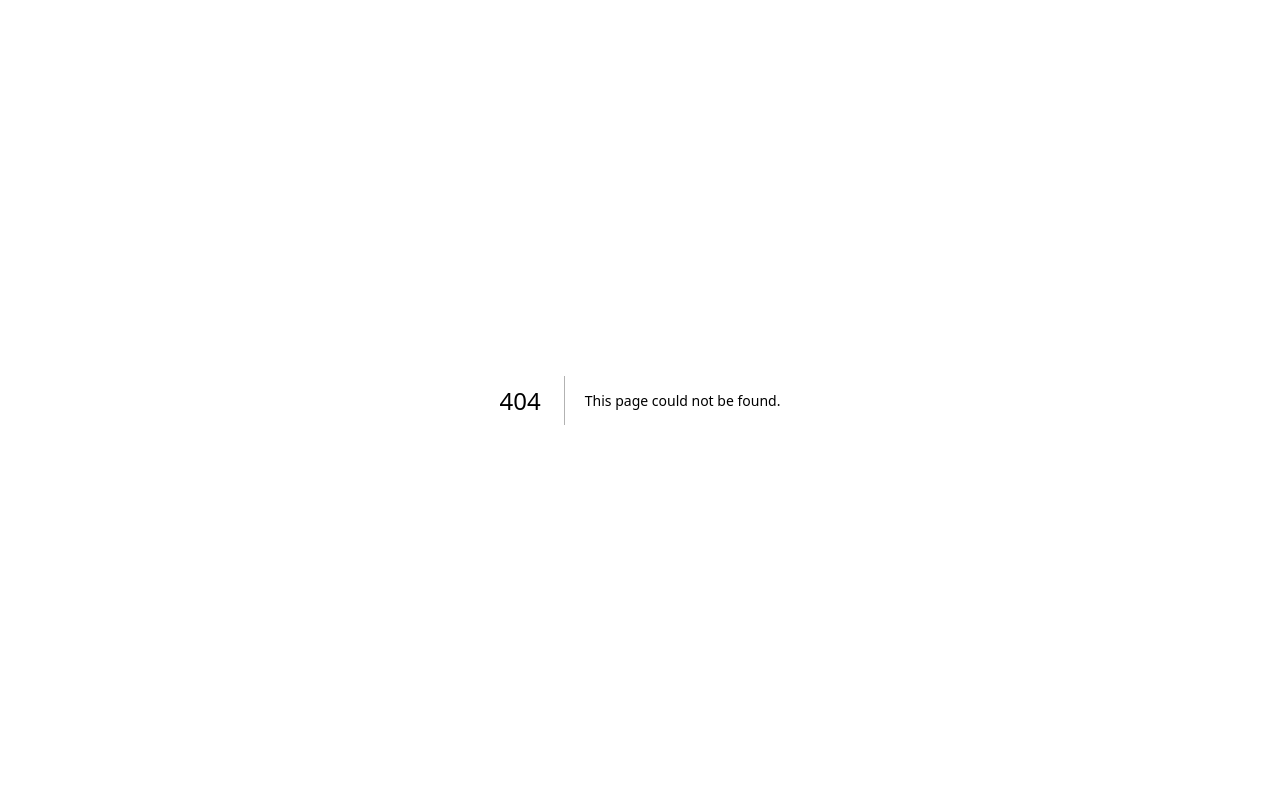
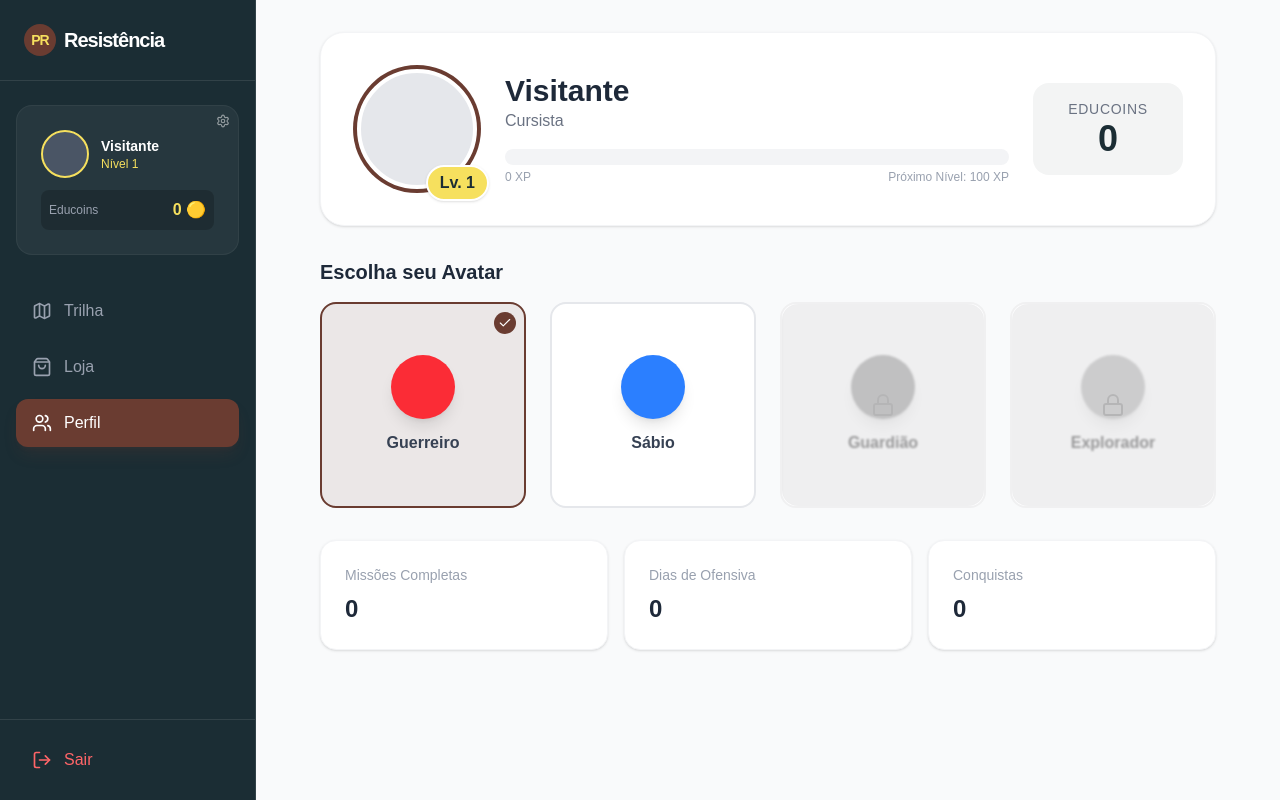
Before and after one commit to weslley-nunes/projeto_resistencia, a Next.js app: page /dashboard/profile in a window 1280 px wide. Before the commit this address had no page. Built offline with nearby package versions, Linux system fonts and the light colour scheme; no server answers.

Commit message:
Feat: Gamification Store, Sidebar and Profile Page

```diff
--- /dev/null
+++ b/app/dashboard/profile/page.tsx
@@ -0,0 +1,69 @@
+'use client';
+
+import AvatarSelector from '@/components/gamification/AvatarSelector';
+import { useGameStore } from '@/lib/store';
+import { useSession } from 'next-auth/react';
+import { motion } from 'framer-motion';
+
+export default function ProfilePage() {
+    const { data: session } = useSession();
+    const { level, xp, educoins } = useGameStore();
+
+    return (
+        <div className="space-y-8 max-w-4xl mx-auto">
+            {/* Header */}
+            <div className="flex flex-col md:flex-row items-center gap-6 bg-white p-8 rounded-3xl shadow-sm border border-gray-100">
+                <div className="relative">
+                    <div className="w-32 h-32 rounded-full bg-brand-primary p-1">
+                        {session?.user?.image ? (
+                            <img src={session.user.image} className="w-full h-full rounded-full object-cover border-4 border-white" />
+                        ) : (
+                            <div className="w-full h-full rounded-full bg-gray-200 border-4 border-white" />
+                        )}
+                    </div>
+                    <div className="absolute -bottom-2 -right-2 bg-brand-accent text-brand-secondary font-bold px-3 py-1 rounded-full border-2 border-white shadow-sm">
+                        Lv. {level}
+                    </div>
+                </div>
+
+                <div className="text-center md:text-left flex-1">
+                    <h1 className="text-3xl font-bold text-gray-800">{session?.user?.name || "Visitante"}</h1>
+                    <p className="text-gray-500">Cursista</p>
+
+                    <div className="mt-4 w-full bg-gray-100 rounded-full h-4 overflow-hidden">
+                        <motion.div
+                            initial={{ width: 0 }}
+                            animate={{ width: `${(xp % 100)}%` }}
+                            className="h-full bg-brand-primary"
+                        />
+                    </div>
+                    <div className="flex justify-between text-xs mt-1 text-gray-400 font-medium">
+                        <span>{xp} XP</span>
+                        <span>Próximo Nível: {Math.ceil((xp + 1) / 100) * 100} XP</span>
+                    </div>
+                </div>
+
+                <div className="bg-brand-secondary/5 p-4 rounded-2xl min-w-[150px] text-center">
+                    <p className="text-sm text-gray-500 font-medium uppercase tracking-wider">Educoins</p>
+                    <p className="text-4xl font-bold text-brand-secondary">{educoins}</p>
+                </div>
+            </div>
+
+            {/* Avatar Selection */}
+            <section>
+                <h2 className="text-xl font-bold mb-4 text-gray-800">Escolha seu Avatar</h2>
+                <AvatarSelector />
+            </section>
+
+            {/* Stats Grid (Placeholder) */}
+            <section className="grid grid-cols-1 md:grid-cols-3 gap-4">
+                {['Missões Completas', 'Dias de Ofensiva', 'Conquistas'].map((stat, i) => (
+                    <div key={i} className="bg-white p-6 rounded-2xl border border-gray-100 shadow-sm hover:shadow-md transition">
+                        <h3 className="text-gray-400 text-sm font-medium">{stat}</h3>
+                        <p className="text-2xl font-bold text-gray-800 mt-2">0</p>
+                    </div>
+                ))}
+            </section>
+        </div>
+    );
+}
--- /dev/null
+++ b/components/gamification/AvatarSelector.tsx
@@ -0,0 +1,49 @@
+'use client';
+
+import { useGameStore } from '@/lib/store';
+import { motion } from 'framer-motion';
+import { Check, Lock } from 'lucide-react';
+import { cn } from '@/lib/utils';
+
+export default function AvatarSelector() {
+    const { avatars, selectedAvatarId, selectAvatar } = useGameStore();
+
+    return (
+        <div className="grid grid-cols-2 md:grid-cols-4 gap-6">
+            {avatars.map((avatar) => {
+                const isSelected = selectedAvatarId === avatar.id;
+
+                return (
+                    <motion.button
+                        key={avatar.id}
+                        whileHover={{ scale: 1.05 }}
+                        whileTap={{ scale: 0.95 }}
+                        onClick={() => avatar.unlocked && selectAvatar(avatar.id)}
+                        disabled={!avatar.unlocked}
+                        className={cn(
+                            "relative aspect-square rounded-2xl flex flex-col items-center justify-center gap-3 p-4 border-2 transition-all",
+                            isSelected ? "border-brand-primary bg-brand-primary/10" : "border-gray-200 bg-white hover:border-brand-primary/50",
+                            !avatar.unlocked && "opacity-50 grayscale cursor-not-allowed"
+                        )}
+                    >
+                        <div className={cn("w-16 h-16 rounded-full shadow-lg", avatar.color)} />
+
+                        <span className="font-bold text-gray-700">{avatar.name}</span>
+
+                        {isSelected && (
+                            <div className="absolute top-2 right-2 bg-brand-primary text-white p-1 rounded-full">
+                                <Check size={14} />
+                            </div>
+                        )}
+
+                        {!avatar.unlocked && (
+                            <div className="absolute inset-0 flex items-center justify-center bg-black/10 rounded-2xl backdrop-blur-[1px]">
+                                <Lock className="text-gray-500" />
+                            </div>
+                        )}
+                    </motion.button>
+                );
+            })}
+        </div>
+    );
+}
--- a/components/gamification/Sidebar.tsx
+++ b/components/gamification/Sidebar.tsx
@@ -5,6 +5,7 @@ import Link from "next/link";
 import { LayoutDashboard, ShoppingBag, Map, Users, LogOut, Settings } from "lucide-react";
 import { usePathname } from "next/navigation";
 import { cn } from "@/lib/utils";
+import { useGameStore } from "@/lib/store";
 
 const sidebarItems = [
     { icon: Map, label: "Trilha", href: "/dashboard" },
@@ -14,6 +15,7 @@ const sidebarItems = [
 
 export default function Sidebar() {
     const { data: session } = useSession();
+    const { level, educoins } = useGameStore(); // Destructured level and educoins
     const pathname = usePathname();
 
     return (
@@ -27,7 +29,9 @@ export default function Sidebar() {
 
             {/* User Stats Summary */}
             <div className="p-6 bg-white/5 mx-4 mt-6 rounded-2xl border border-white/5 relative overflow-hidden group hover:border-brand-primary/30 transition">
-                <div className="absolute top-0 right-0 p-2 opacity-50"><Settings size={14} /></div>
+                <Link href="/dashboard/profile" className="absolute top-0 right-0 p-2 opacity-50 hover:opacity-100 hover:text-brand-accent transition">
+                    <Settings size={14} />
+                </Link>
                 <div className="flex items-center gap-3 mb-3">
                     <div className="w-12 h-12 rounded-full bg-gray-600 overflow-hidden border-2 border-brand-accent">
                         {/* Avatar Image would go here */}
@@ -35,12 +39,12 @@ export default function Sidebar() {
                     </div>
                     <div>
                         <p className="font-bold text-sm truncate max-w-[100px]">{session?.user?.name || "Visitante"}</p>
-                        <p className="text-xs text-brand-accent">Nível {session?.user?.level || 1}</p>
+                        <p className="text-xs text-brand-accent">Nível {level}</p>
                     </div>
                 </div>
                 <div className="flex justify-between items-center bg-black/20 p-2 rounded-lg">
                     <span className="text-xs text-gray-400">Educoins</span>
-                    <span className="font-bold text-brand-accent">{session?.user?.educoins || 0} 🟡</span>
+                    <span className="font-bold text-brand-accent">{educoins} 🟡</span>
                 </div>
             </div>
 
--- /dev/null
+++ b/lib/store.ts
@@ -0,0 +1,65 @@
+import { create } from 'zustand';
+import { persist } from 'zustand/middleware';
+
+type Avatar = {
+    id: string;
+    name: string;
+    color: string;
+    unlocked: boolean;
+};
+
+type GameState = {
+    educoins: number;
+    xp: number;
+    level: number;
+    currentPhase: number;
+    selectedAvatarId: string;
+    avatars: Avatar[];
+
+    // Actions
+    addEducoins: (amount: number) => void;
+    addXp: (amount: number) => void;
+    unlockAvatar: (avatarId: string) => void;
+    selectAvatar: (avatarId: string) => void;
+    advancePhase: () => void;
+};
+
+export const useGameStore = create<GameState>()(
+    persist(
+        (set) => ({
+            educoins: 0,
+            xp: 0,
+            level: 1,
+            currentPhase: 1,
+            selectedAvatarId: 'hero-1',
+            avatars: [
+                { id: 'hero-1', name: 'Guerreiro', color: 'bg-red-500', unlocked: true },
+                { id: 'hero-2', name: 'Sábio', color: 'bg-blue-500', unlocked: true },
+                { id: 'hero-3', name: 'Guardião', color: 'bg-green-500', unlocked: false },
+                { id: 'hero-4', name: 'Explorador', color: 'bg-yellow-500', unlocked: false },
+            ],
+
+            addEducoins: (amount) => set((state) => ({ educoins: state.educoins + amount })),
+
+            addXp: (amount) => set((state) => {
+                const newXp = state.xp + amount;
+                // Simple level up logic: Level up every 100 XP
+                const newLevel = Math.floor(newXp / 100) + 1;
+                return { xp: newXp, level: newLevel };
+            }),
+
+            unlockAvatar: (avatarId) => set((state) => ({
+                avatars: state.avatars.map(avatar =>
+                    avatar.id === avatarId ? { ...avatar, unlocked: true } : avatar
+                )
+            })),
+
+            selectAvatar: (avatarId) => set(() => ({ selectedAvatarId: avatarId })),
+
+            advancePhase: () => set((state) => ({ currentPhase: state.currentPhase + 1 })),
+        }),
+        {
+            name: 'projeto-resistencia-storage',
+        }
+    )
+);
```
